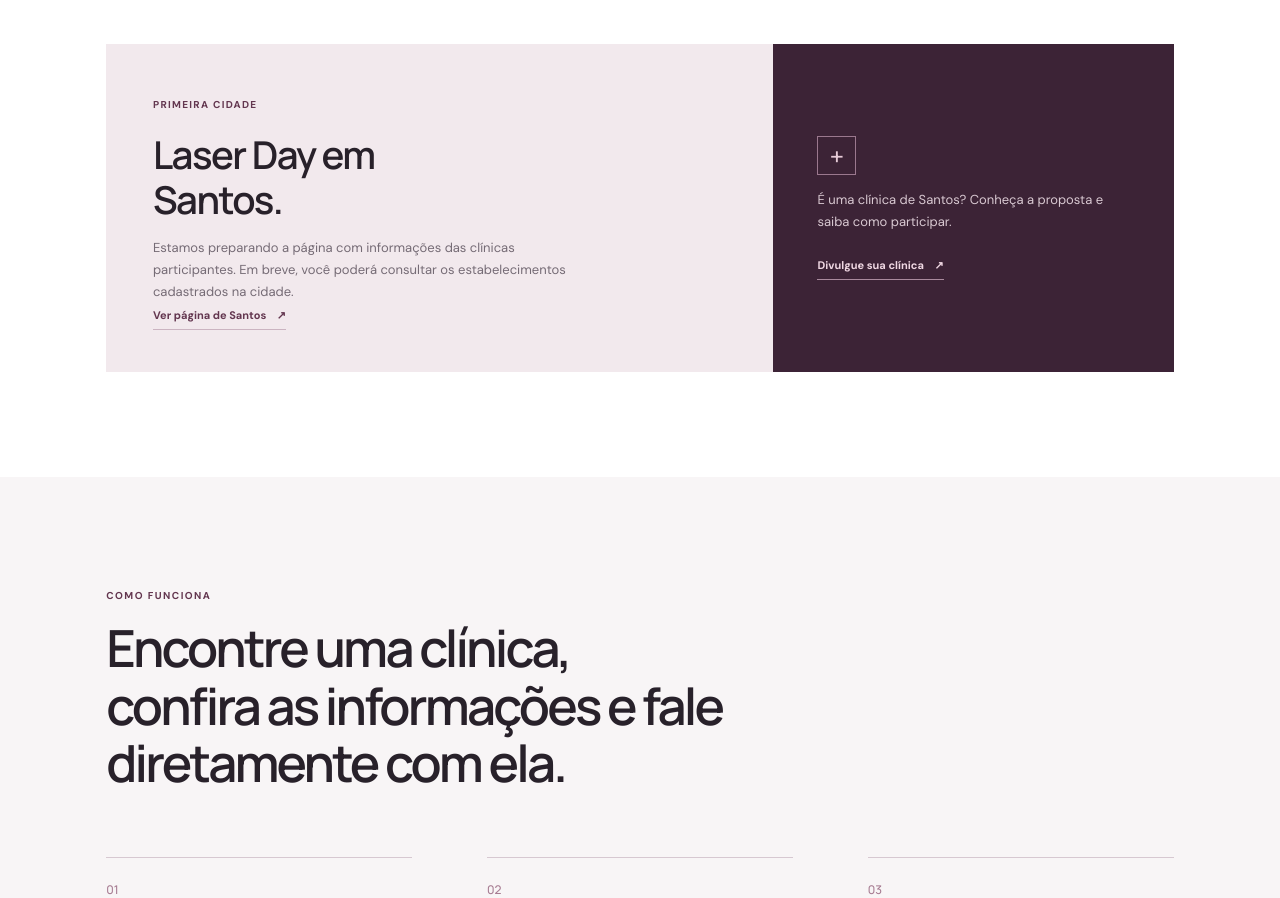
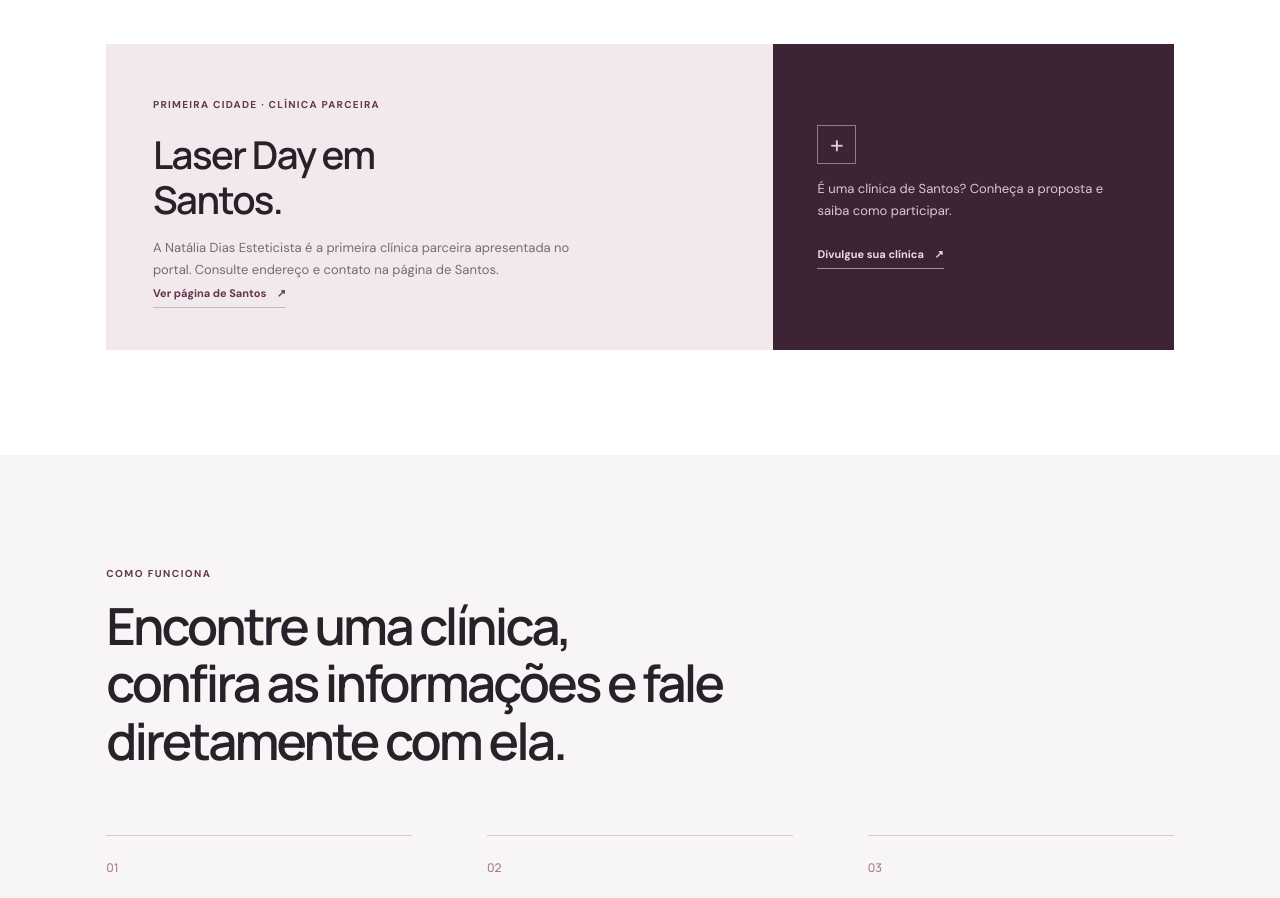
Before and after one commit to rafael-rsadigital/meulaserday, a plain HTML site: page index.html in a window 1280 px wide. Shown: the part 1106-2004 px from the top of the page. Drawn offline with Linux system fonts and the light colour scheme.

Commit message:
Atualiza homepage com primeira clínica parceira em Santos

```diff
--- a/index.html
+++ b/index.html
@@ -73,9 +73,9 @@
       </div>
       <div class="city-panel">
         <div class="city-panel-main">
-          <span class="city-kicker">Primeira cidade</span>
+          <span class="city-kicker">Primeira cidade · Clínica parceira</span>
           <h3>Laser Day em<br>Santos.</h3>
-          <p>Estamos preparando a página com informações das clínicas participantes. Em breve, você poderá consultar os estabelecimentos cadastrados na cidade.</p>
+          <p>A Natália Dias Esteticista é a primeira clínica parceira apresentada no portal. Consulte endereço e contato na página de Santos.</p>
           <a class="text-link" style="color:var(--plum);border-color:#cbb4c1" href="/laser-day-em-santos/">Ver página de Santos <span aria-hidden="true">↗</span></a>
         </div>
         <div class="city-panel-side">
```
